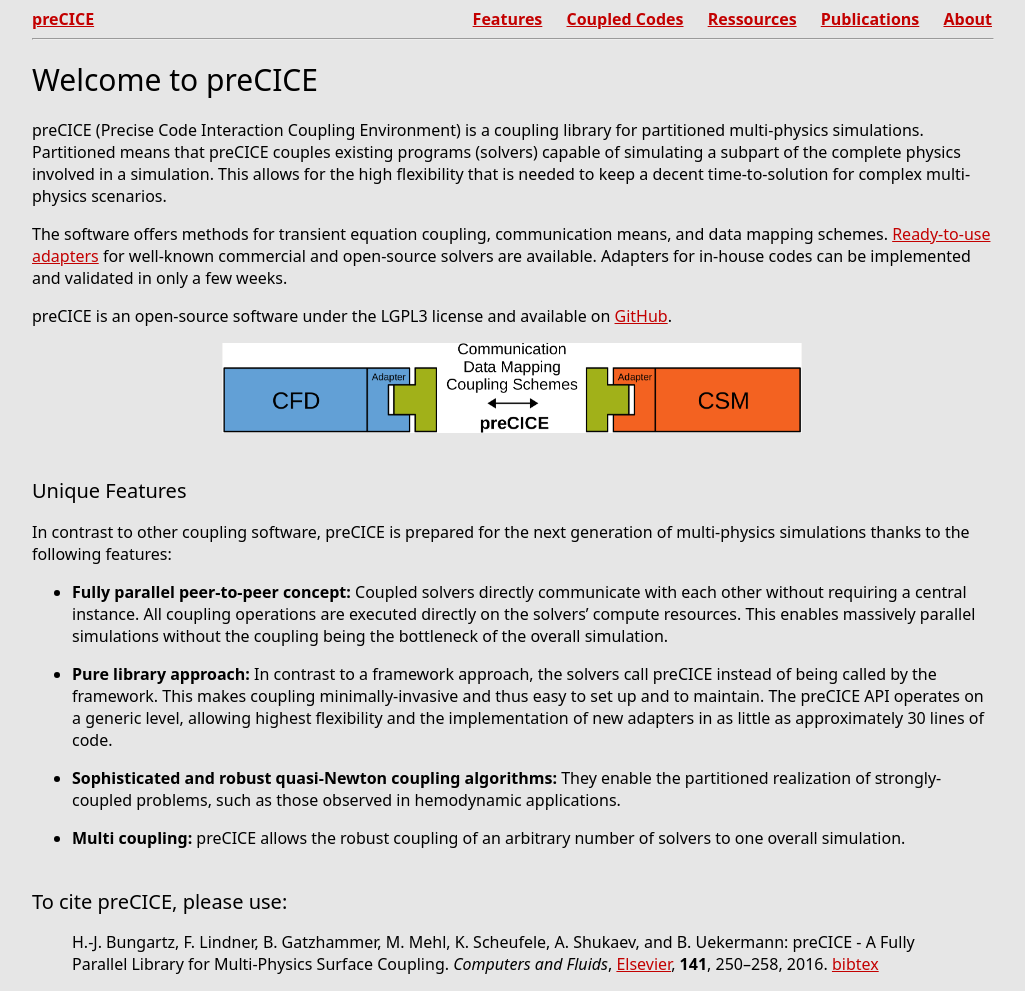
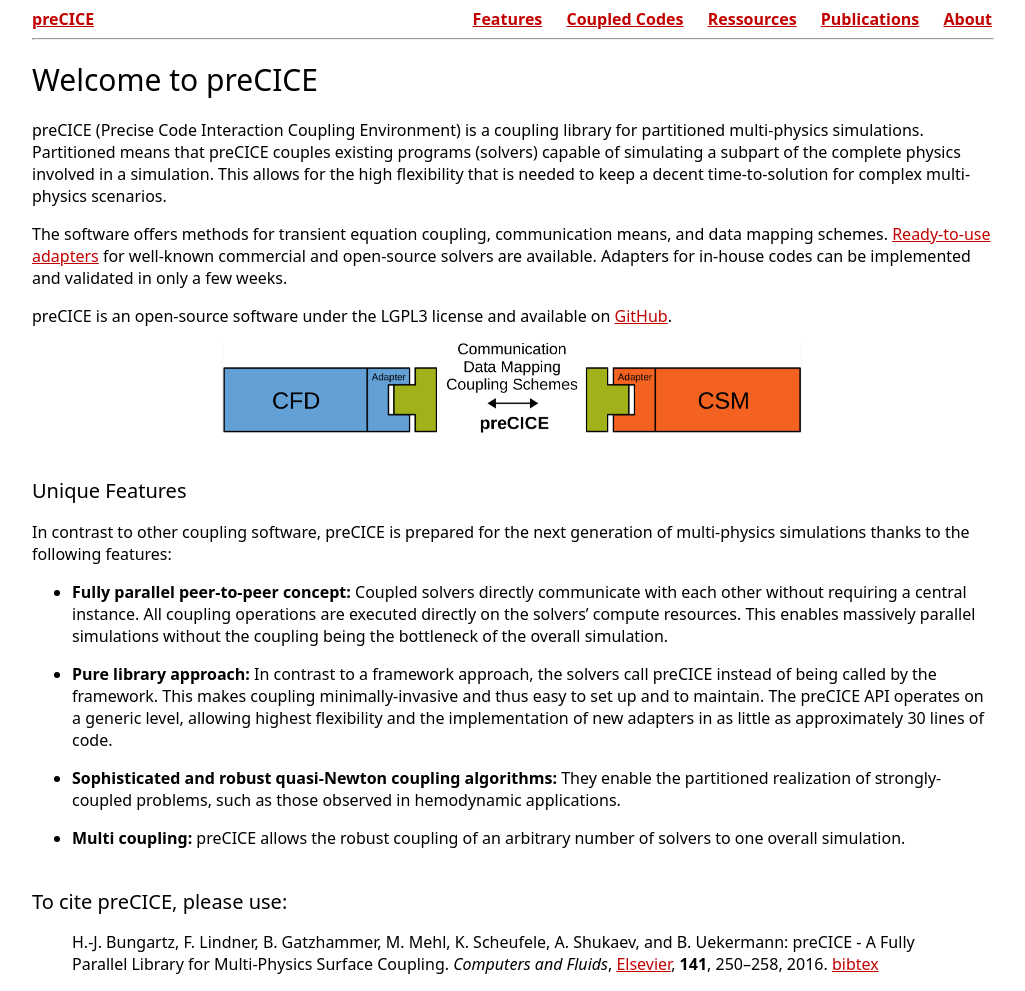
Before and after one commit to precice/precice.github.io_old, a Jekyll site: the page built from index.md, in a window 1280 px wide. Shown: the whole page, without its empty margins (128-1153 px from the left). Built offline with Jekyll 4.4.1, drawn with Linux system fonts in a browser that asks for light colours; our own code applies the rules of GitHub Pages for plain Markdown files.

Commit message:
changed background color

```diff
--- a/css/main.css
+++ b/css/main.css
@@ -1,6 +1,6 @@
 * {
     font-family: sans;
-    background-color : rgb(230, 230, 230);
+    background-color : rgb(255, 255, 255);
 }
 
 h1, h2, h3 {
```
